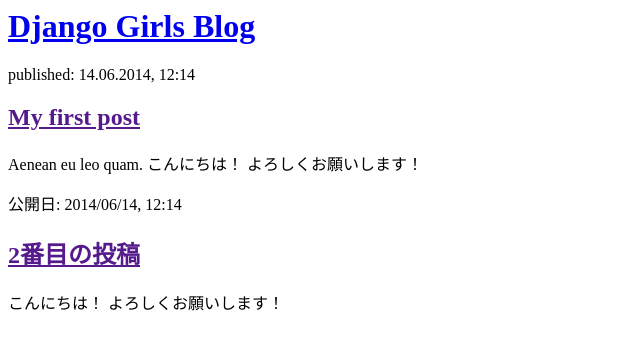
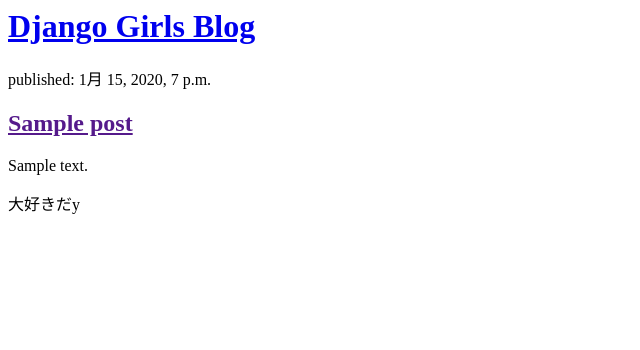
Before and after one commit to tobinho0510/my-first-blog, a Django app: page / in a window 1280 px wide. Shown: the top 350 px of the page, without its empty margins (0-640 px from the left). Run offline with Django 3.2, Linux system fonts and the light colour scheme; tables that the repository leaves empty hold one stand-in row (values such as "Sample post").

Commit message:
My Django Girls app, first commit

```diff
--- a/blog/templates/blog/post_list.html
+++ b/blog/templates/blog/post_list.html
@@ -3,20 +3,18 @@
         <title>Django Girls blog</title>
     </head>
     <body>
+       <div>
+           <h1><a href="/">Django Girls Blog</a></h1>
+        </div>
+        {% for post in posts %}
         <div>
-            <h1><a href="/">Django Girls Blog</a></h1>
+            <p>published: {{ post.published_date }}</p>
+            <h2><a href="">{{ post.title }}</a></h2>
+            <p>{{ post.text|linebreaksbr }}</p>
         </div>
-
+        {% endfor %}
         <div>
-            <p>published: 14.06.2014, 12:14</p>
-            <h2><a href="">My first post</a></h2>
-            <p>Aenean eu leo quam. こんにちは！ よろしくお願いします！ </p>
-        </div>
-
-        <div>
-            <p>公開日: 2014/06/14, 12:14</p>
-            <h2><a href="">2番目の投稿</a></h2>
-            <p> こんにちは！ よろしくお願いします！ </p>
+            <p>大好きだy</p>
         </div>
     </body>
 </html>
```
